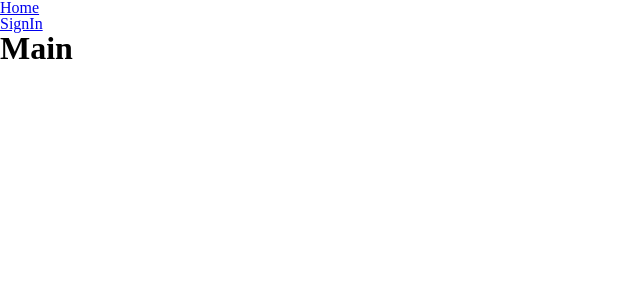
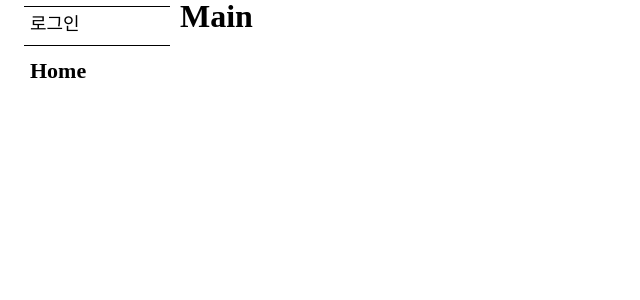
Before and after one commit to hwnim5324/Side_v0, a React (Create React App) app: page / in a window 1280 px wide. Shown: the top 300 px of the page, without its empty margins (0-640 px from the left). Built offline with nearby package versions, Linux system fonts and the light colour scheme.

Commit message:
Organize header contents.

```diff
--- a/src/components/Layout.tsx
+++ b/src/components/Layout.tsx
@@ -1,15 +1,16 @@
 import React from 'react';
 import { Link } from "react-router-dom";
+import '../styles/Layout.scss';
 
 const Layout = ( props : { children : React.ReactNode } ) => {
     return(
         <div>
-            <header>
-                <Menu />
+            <header className='header'>
+                <LeftTabNavigator />
             </header>
-            <div className='container'>
+            <main className='container'>
                 { props.children }
-            </div>
+            </main>
             <footer>
 
             </footer>
@@ -17,14 +18,37 @@ const Layout = ( props : { children : React.ReactNode } ) => {
     );
 }
 
-const Menu = () => {
+const LeftTabNavigator = () => {
     return(
-        <ul>
-            <li><Link to='/'>Home</Link></li>
-            <li><Link to='/SignIn'>SignIn</Link></li>
-        </ul>
+        <div className='tab_navigator'>
+            <SignIn />
+            <Menu />
+        </div>
     );
 }
 
+const SignIn = () => {
+    return(
+        <div className='profile'>
+            <Link to='/SignIn' className='profile_signin'>
+                <span>로그인</span>
+            </Link>
+        </div>
+    );
+}
+
+const Menu = () => {
+    return(
+        <nav className='menu'>
+            <ul>
+                <li className='menu_item'>
+                    <Link to='/' className='menu_item_link'>
+                        <span>Home</span>
+                    </Link>
+                </li>
+            </ul>
+        </nav>
+    );
+}
 
 export default Layout;
--- a/src/styles/Layout.scss
+++ b/src/styles/Layout.scss
@@ -0,0 +1,74 @@
+a{
+    color: #000000;
+    text-decoration: none;
+}
+
+.header{
+    position: fixed;
+    top: 0;
+    left: 0;
+
+    width: 180px;
+    height: 100%;
+}
+
+.container{
+    width: auto;
+    padding-left: 180px;
+}
+
+.tab_navigator{
+    padding: {
+        left: 24px;
+        right: 10px;
+    }
+}
+
+.profile{
+    margin: {
+        top: 6px;
+        bottom: 6px;
+    }
+
+    border: {
+        top: 1px solid #000000;
+        bottom: 1px solid #000000;
+    }
+
+    &_signin{
+        display: block;
+        margin: auto;
+
+        height: 22px;
+
+        padding: {
+            top: 8px;
+            left: 6px;
+            right: 6px;
+            bottom: 8px;
+        }
+
+        font-size: 18px;
+    }
+}
+
+.menu{
+    &_item{
+        padding: {
+            top: 8px;
+            left: 6px;
+            right: 6px;
+            bottom: 8px;
+        }
+
+        &_link{
+            display: block;
+            margin: auto;
+
+            font: {
+                size: 22px;
+                weight : bold;
+            }
+        }
+    }
+}
```
